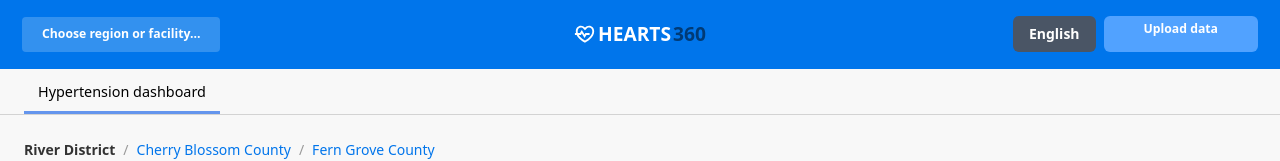
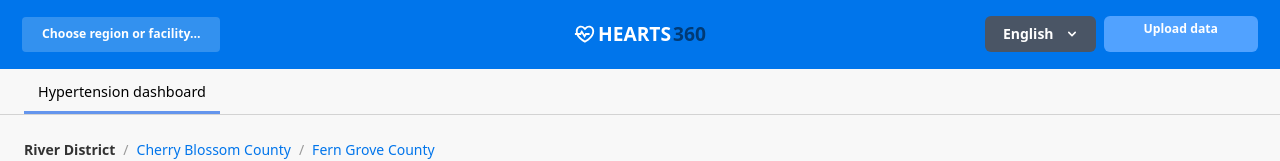
Before and after one commit to simpledotorg/hearts360-frontend-experiment, a Vue app in the folder vue3-dashboard/: page / in a window 1280 px wide. Shown: the top 161 px of the page. Built offline with nearby package versions, Linux system fonts and the light colour scheme.

Commit message:
Better language select button

```diff
--- a/vue3-dashboard/src/components/TheNav.vue
+++ b/vue3-dashboard/src/components/TheNav.vue
@@ -45,10 +45,19 @@
         <div class="language-selector relative">
           <button
             @click="showLanguageMenu = !showLanguageMenu"
-            class="bg-gray-600 hover:bg-gray-700 px-4 h-9 flex items-center justify-center rounded-md text-white text-sm"
+            class="bg-gray-600 hover:bg-gray-700 px-4 h-9 flex items-center justify-center gap-2 rounded-md text-white text-sm"
             type="button"
           >
-            {{ currentLanguageLabel }}
+            <span>{{ currentLanguageLabel }}</span>
+            <svg
+              class="w-4 h-4 transition-transform duration-200"
+              :class="{ 'rotate-180': showLanguageMenu }"
+              xmlns="http://www.w3.org/2000/svg"
+              viewBox="0 0 20 20"
+              fill="currentColor"
+            >
+              <path fill-rule="evenodd" d="M5.293 7.293a1 1 0 011.414 0L10 10.586l3.293-3.293a1 1 0 111.414 1.414l-4 4a1 1 0 01-1.414 0l-4-4a1 1 0 010-1.414z" clip-rule="evenodd" />
+            </svg>
           </button>
           <div
             v-if="showLanguageMenu"
```
